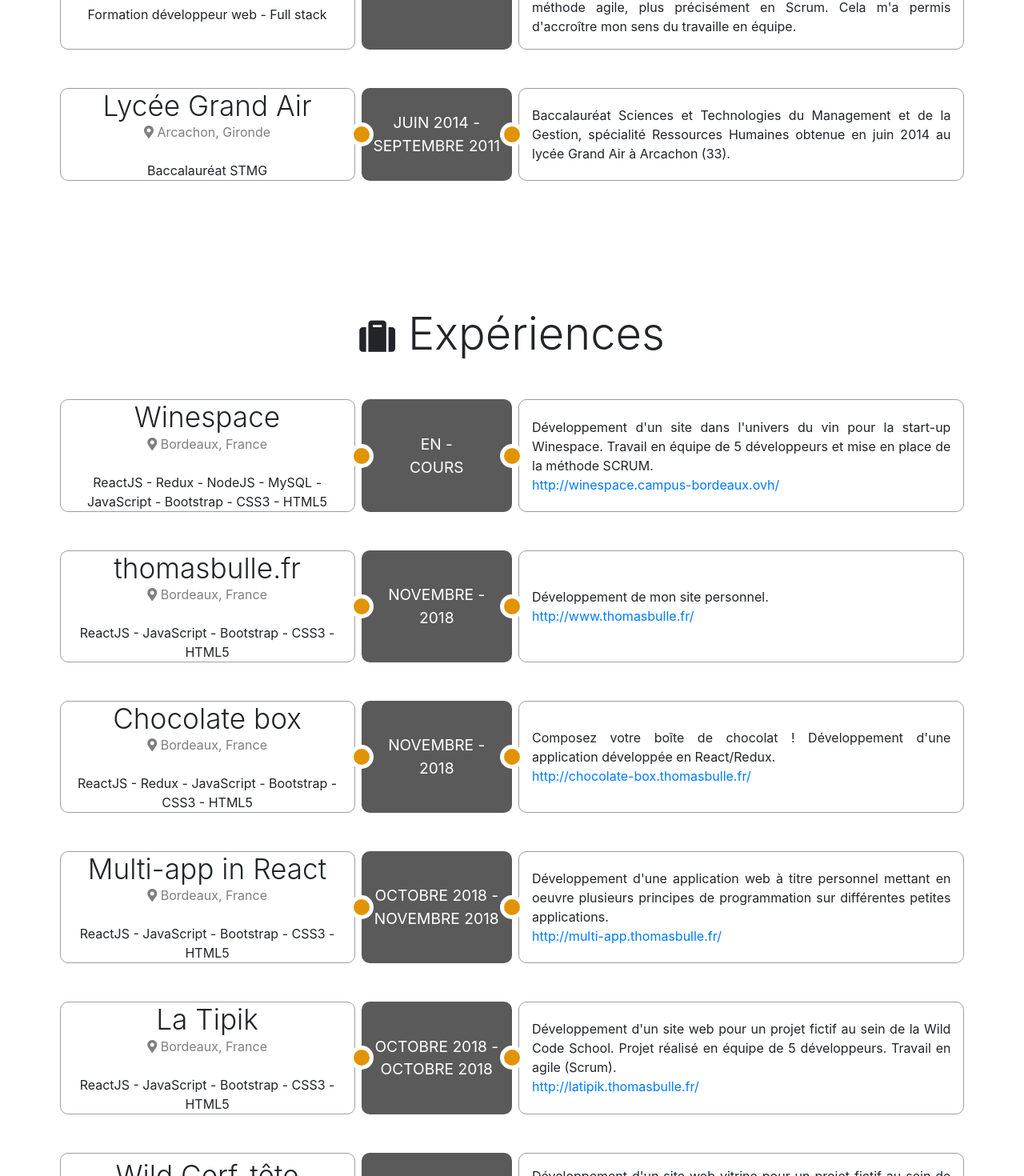
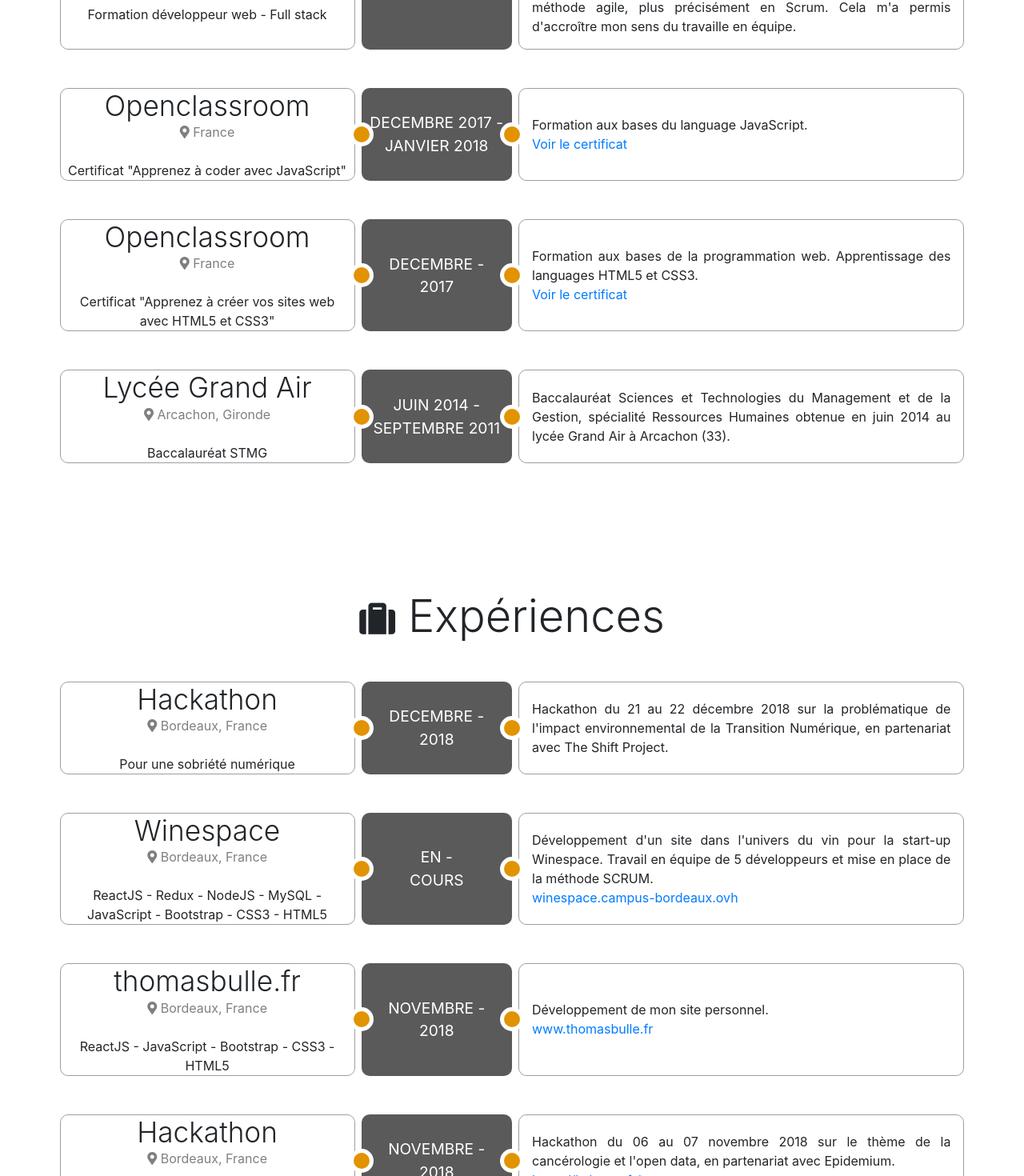
Before and after one commit to Thomas0633/cv, a React (Create React App) app: page / in a window 1280 px wide. Shown: the part 3120-4590 px from the top of the page at 80% size. Built offline with nearby package versions, Linux system fonts and the light colour scheme.

Commit message:
Add in exp and form

```diff
--- a/src/components/formationsExp/FormaExp.jsx
+++ b/src/components/formationsExp/FormaExp.jsx
@@ -17,9 +17,31 @@
                       name='Wild Code School'
                       location='Bordeaux, Gironde'
                       diplome='Formation développeur web - Full stack'
-                      dateDebut='SEPTEMBRE 2018'
+                      dateDebut='DECEMBRE 2017'
                       dateFin='FEVRIER 2019'
                       description="Formation d'une durée de 5 mois dans laquelle j'ai pu me former au métier de développeur web. J'ai pu découvrir différentes technologies front-end mais également back-end, ce qui m'a permis de devenir full-stack. Durant toute cette formation, j'ai appliqué la méthode agile, plus précisément en Scrum. Cela m'a permis d'accroître mon sens du travaille en équipe."
+                    />
+
+                    <Modele
+                      name='Openclassroom'
+                      location='France'
+                      diplome='Certificat "Apprenez à coder avec JavaScript"'
+                      dateDebut='DECEMBRE 2017'
+                      dateFin='JANVIER 2018'
+                      description="Formation aux bases du language JavaScript."
+                      link='https://openclassrooms.com/fr/course-certificates/3693422984'
+                      txtLink='Voir le certificat'
+                    />
+
+                    <Modele
+                      name='Openclassroom'
+                      location='France'
+                      diplome='Certificat "Apprenez à créer vos sites web avec HTML5 et CSS3"'
+                      dateDebut='DECEMBRE'
+                      dateFin='2017'
+                      description="Formation aux bases de la programmation web. Apprentissage des languages HTML5 et CSS3."
+                      link='https://openclassrooms.com/fr/course-certificates/5990192394'
+                      txtLink='Voir le certificat'
                     />
 
                     <Modele
@@ -37,6 +59,17 @@
             <div className='experiences'>
               <Container fluid className='containerFormations'>
                 <h1 className='display-4 titleCategorie mb-5'><i className="fas fa-suitcase pr-3 iconTitle"></i>Expériences</h1>
+
+                <Modele
+                  name='Hackathon'
+                  location='Bordeaux, France'
+                  diplome='Pour une sobriété numérique'
+                  dateDebut='DECEMBRE'
+                  dateFin='2018'
+                  description="Hackathon du 21 au 22 décembre 2018 sur la problématique de l'impact environnemental de la Transition Numérique, en partenariat avec The Shift Project."
+                  link=''
+                  txtLink=''
+                />
 
                 <Modele
                   name='Winespace'
@@ -58,6 +91,17 @@
                   description='Développement de mon site personnel.'
                   link='http://www.thomasbulle.fr/'
                   txtLink='www.thomasbulle.fr'
+                />
+
+                <Modele
+                  name='Hackathon'
+                  location='Bordeaux, France'
+                  diplome='B-Boost : modèle ouvert et cancérologie'
+                  dateDebut='NOVEMBRE'
+                  dateFin='2018'
+                  description="Hackathon du 06 au 07 novembre 2018 sur le thème de la cancérologie et l'open data, en partenariat avec Epidemium."
+                  link='https://b-boost.fr/'
+                  txtLink='https://b-boost.fr/'
                 />
 
                 <Modele
--- a/src/components/formationsExp/Modele.jsx
+++ b/src/components/formationsExp/Modele.jsx
@@ -34,7 +34,7 @@
           <div className='h-100 text-justify d-flex align-items-center txtFormations'>
             <div className='p-3 w-100'>
               {props.description}
-              <a href={props.link} target='_blank' rel='noreferrer noopener' className='d-block w-100'>{props.link}</a>
+              <a href={props.link} target='_blank' rel='noreferrer noopener' className='d-block w-100'>{props.txtLink}</a>
             </div>
           </div>
           </Fade>
```
